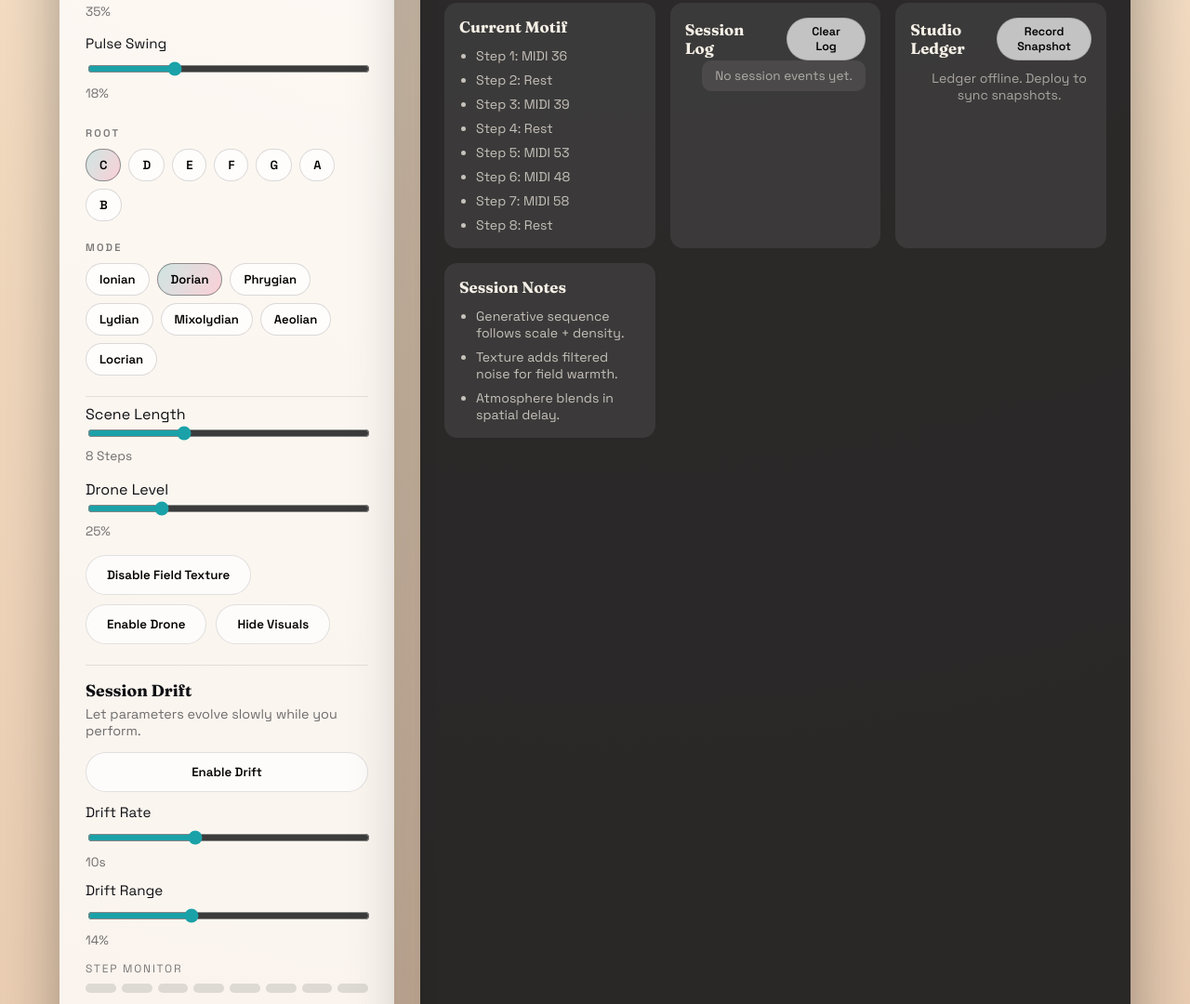
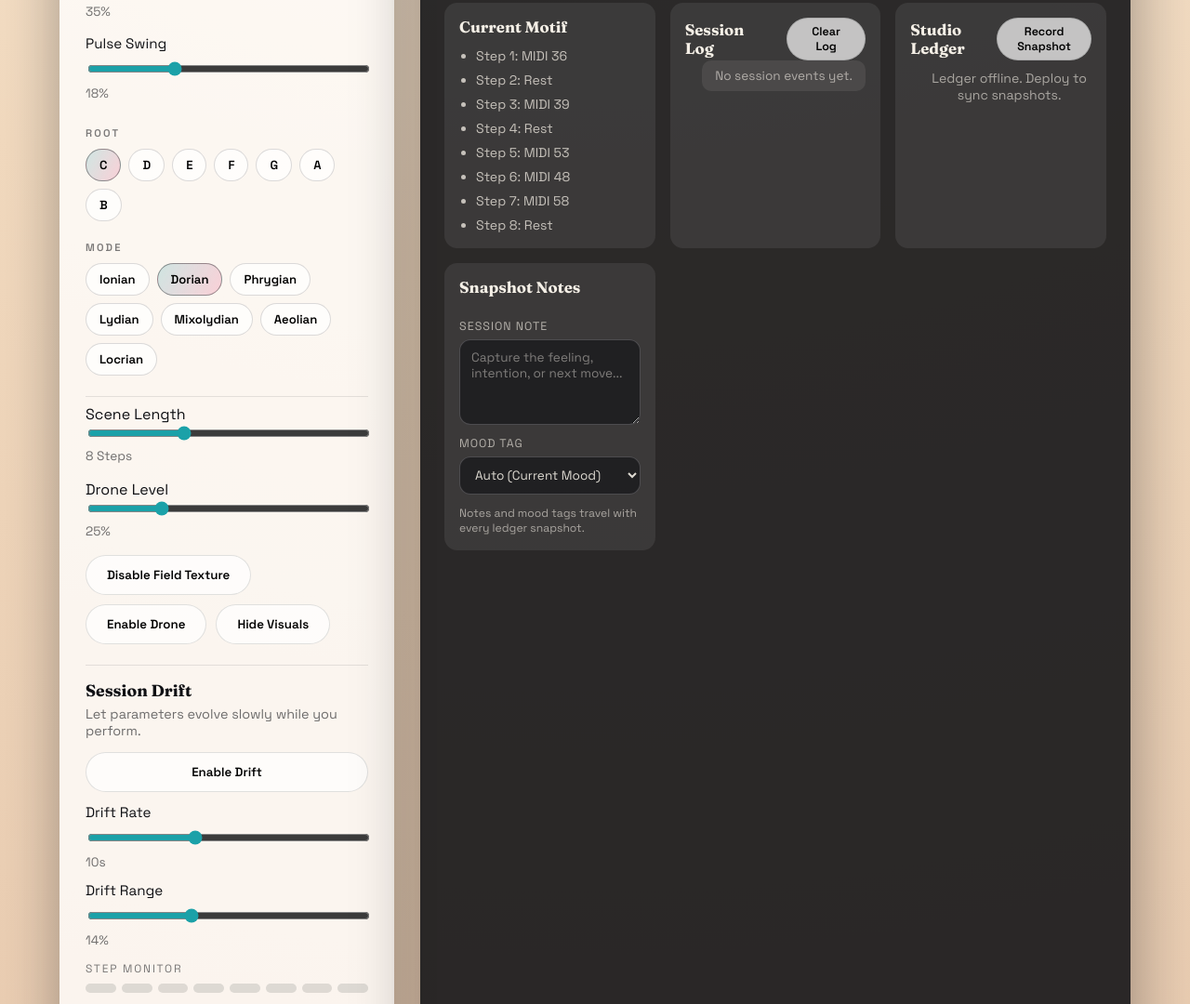
Before and after one commit to ralph-groupscholar/ralph-sonic-atelier, a website: page index.html in a window 1280 px wide. Shown: the part 1071-2151 px from the top of the page at 93% size. Drawn offline with Linux system fonts and the light colour scheme; no server answers.

Commit message:
Ralph adds snapshot notes capture

```diff
--- a/app.js
+++ b/app.js
@@ -36,6 +36,8 @@ const ui = {
   cloudScenes: document.getElementById("cloudScenes"),
   recordSession: document.getElementById("recordSession"),
   ledgerList: document.getElementById("ledgerList"),
+  sessionNotes: document.getElementById("sessionNotes"),
+  moodOverride: document.getElementById("moodOverride"),
   toggleDrift: document.getElementById("toggleDrift"),
   driftRate: document.getElementById("driftRate"),
   driftRateValue: document.getElementById("driftRateValue"),
@@ -288,10 +290,12 @@ function renderLedger() {
     const name = document.createElement("span");
     const time = document.createElement("span");
     const meta = document.createElement("div");
+    const notes = document.createElement("div");
 
     item.className = "ledger-item";
     header.className = "ledger-header-row";
     meta.className = "ledger-meta";
+    notes.className = "ledger-notes";
 
     name.textContent = entry.scene_name;
     time.textContent = formatLedgerTimestamp(entry.created_at);
@@ -299,9 +303,11 @@ function renderLedger() {
     header.appendChild(time);
 
     meta.textContent = `${entry.root} ${entry.mode} \u2022 ${entry.tempo} BPM \u2022 ${entry.mood}`;
+    notes.textContent = entry.notes ? entry.notes : "No notes attached.";
 
     item.appendChild(header);
     item.appendChild(meta);
+    item.appendChild(notes);
     ui.ledgerList.appendChild(item);
   });
 }
@@ -325,6 +331,11 @@ async function fetchLedger() {
 async function recordSessionSnapshot() {
   if (!ui.recordSession) return;
   const sceneName = ui.sceneName.value.trim() || `Live ${state.root} ${state.mode}`;
+  const noteText = ui.sessionNotes ? ui.sessionNotes.value.trim() : "";
+  const moodOverride = ui.moodOverride ? ui.moodOverride.value : "auto";
+  const mood = moodOverride === "auto" ? buildMoodLabel() : moodOverride;
+  const runtimeNote = state.isPlaying ? "Recorded while live." : "Recorded while paused.";
+  const notes = noteText.length > 0 ? `${noteText} ${runtimeNote}` : runtimeNote;
   const payload = {
     sceneName,
     root: state.root,
@@ -338,8 +349,8 @@ async function recordSessionSnapshot() {
     texture: Math.round(state.texture * 100),
     atmosphere: Math.round(state.atmosphere * 100),
     swing: Math.round(state.swing * 100),
-    mood: buildMoodLabel(),
-    notes: state.isPlaying ? "Recorded while live." : "Recorded while paused.",
+    mood,
+    notes,
   };
 
   ui.recordSession.disabled = true;
@@ -353,6 +364,9 @@ async function recordSessionSnapshot() {
     if (!response.ok) throw new Error("Unable to record");
     updateStatus("Snapshot recorded in the studio ledger.");
     addLogEntry("Snapshot recorded to shared ledger.");
+    if (ui.sessionNotes) {
+      ui.sessionNotes.value = "";
+    }
     await fetchLedger();
   } catch (error) {
     updateStatus("Ledger offline. Snapshot not recorded.");
--- a/index.html
+++ b/index.html
@@ -194,13 +194,29 @@
               </div>
               <ul id="ledgerList" class="ledger-list"></ul>
             </div>
-            <div class="scene-card">
-              <h3>Session Notes</h3>
-              <ul>
-                <li>Generative sequence follows scale + density.</li>
-                <li>Texture adds filtered noise for field warmth.</li>
-                <li>Atmosphere blends in spatial delay.</li>
-              </ul>
+            <div class="scene-card notes-card">
+              <h3>Snapshot Notes</h3>
+              <label class="note-field">
+                <span>Session Note</span>
+                <textarea
+                  id="sessionNotes"
+                  rows="4"
+                  maxlength="180"
+                  placeholder="Capture the feeling, intention, or next move..."
+                ></textarea>
+              </label>
+              <label class="note-field">
+                <span>Mood Tag</span>
+                <select id="moodOverride">
+                  <option value="auto">Auto (Current Mood)</option>
+                  <option value="Electric Focus">Electric Focus</option>
+                  <option value="Ambient Bloom">Ambient Bloom</option>
+                  <option value="Rhythmic Pulse">Rhythmic Pulse</option>
+                  <option value="Soft Drift">Soft Drift</option>
+                  <option value="Balanced Drift">Balanced Drift</option>
+                </select>
+              </label>
+              <p class="note-hint">Notes and mood tags travel with every ledger snapshot.</p>
             </div>
           </div>
         </div>
--- a/styles.css
+++ b/styles.css
@@ -614,10 +614,61 @@ canvas {
   color: rgba(244, 239, 230, 0.75);
 }
 
+.ledger-notes {
+  font-size: 0.75rem;
+  color: rgba(244, 239, 230, 0.68);
+  line-height: 1.4;
+}
+
 .ledger-empty {
   text-align: center;
   color: rgba(244, 239, 230, 0.6);
   padding: 10px 0;
+}
+
+.notes-card {
+  display: grid;
+  gap: 12px;
+}
+
+.note-field {
+  display: grid;
+  gap: 6px;
+  font-size: 0.78rem;
+  text-transform: uppercase;
+  letter-spacing: 0.08em;
+  color: rgba(244, 239, 230, 0.65);
+}
+
+.note-field textarea,
+.note-field select {
+  width: 100%;
+  border-radius: 12px;
+  border: 1px solid rgba(255, 255, 255, 0.2);
+  background: rgba(15, 16, 20, 0.6);
+  color: rgba(244, 239, 230, 0.9);
+  padding: 10px 12px;
+  font-size: 0.85rem;
+  font-family: var(--font-body);
+}
+
+.note-field textarea {
+  resize: vertical;
+  min-height: 92px;
+}
+
+.note-field select {
+  cursor: pointer;
+}
+
+.note-field textarea::placeholder {
+  color: rgba(244, 239, 230, 0.45);
+}
+
+.note-hint {
+  margin: 0;
+  font-size: 0.76rem;
+  color: rgba(244, 239, 230, 0.6);
 }
 
 @media (max-width: 980px) {
```
Also changed, not shown: ralph-progress.md (+5 -0 lines).
